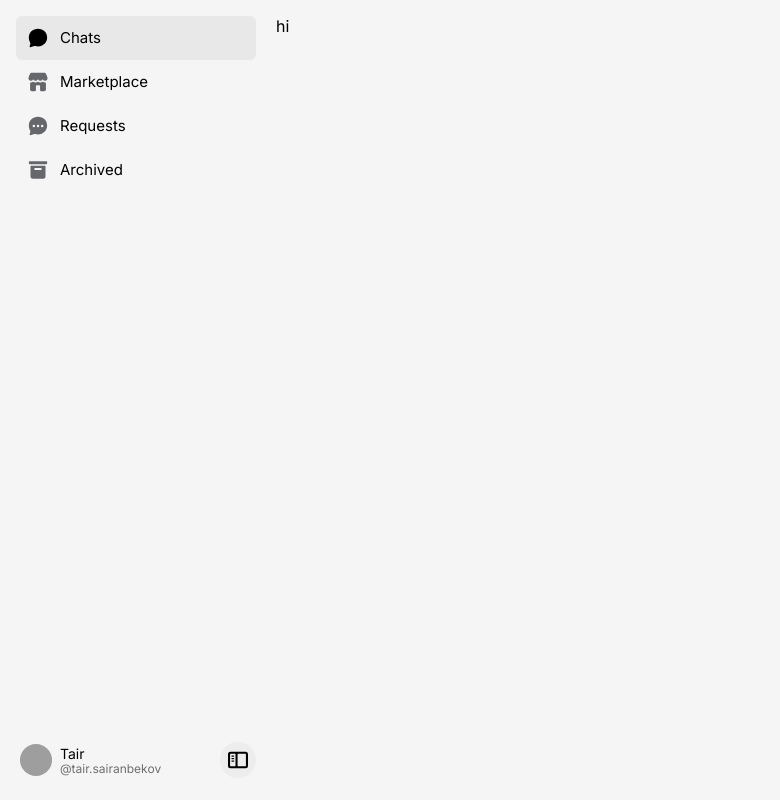
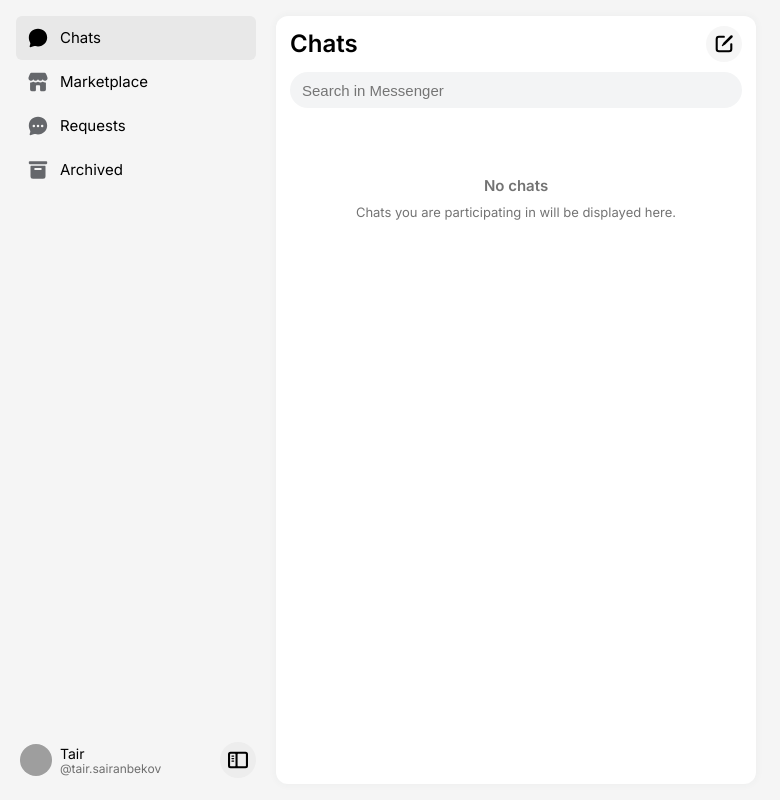
Before and after one commit to Tairascii/messenger-front, a Next.js app: page /t in a window 1280 px wide. Shown: the whole page, without its empty margins (0-780 px from the left). Built offline with nearby package versions, Linux system fonts and the light colour scheme; grey boxes are pictures that could not be loaded.

Commit message:
chats menu

```diff
--- a/src/app/(home)/layout.tsx
+++ b/src/app/(home)/layout.tsx
@@ -5,7 +5,7 @@ import styles from './layout.module.scss'
 
 export const metadata: Metadata = {
   title: 'Messenger',
-  description: 'Generated by create next app',
+  description: 'Created by tair sairanbekov',
 }
 
 export default function RootLayout({
--- a/src/app/t/(chats)/page.tsx
+++ b/src/app/t/(chats)/page.tsx
@@ -1,3 +1,5 @@
+import { ChatsMenu } from '@/components/ChatsMenu'
+
 export default function ChatsPage() {
-  return <div>hi</div>
+  return <ChatsMenu />
 }
--- a/src/app/t/layout.module.scss
+++ b/src/app/t/layout.module.scss
@@ -3,6 +3,7 @@
   align-items: flex-start;
   gap: 16px;
   height: 100%;
+  width: 100%;
   background-color: rgb(245, 245, 245);
   padding: 16px;
   box-sizing: border-box;
--- a/src/app/t/layout.tsx
+++ b/src/app/t/layout.tsx
@@ -1,5 +1,11 @@
 import { SideMenu } from '@/components/SideMenu'
+import { Metadata } from 'next'
 import styles from './layout.module.scss'
+
+export const metadata: Metadata = {
+  title: 'Messenger',
+  description: 'Created by tair sairanbekov',
+}
 
 export default function ChatsLayout({
   children,
--- /dev/null
+++ b/src/components/ChatsMenu/ChatsMenu.module.scss
@@ -0,0 +1,85 @@
+.block {
+  display: flex;
+  flex-direction: column;
+  background-color: $ui-white;
+  min-width: 300px;
+  max-width: 480px;
+  flex: 1;
+  height: 100%;
+  border-radius: 12px;
+  box-shadow: 0px 0px 8px rgba(52, 72, 84, 0.05);
+}
+
+.menuHeader {
+  display: flex;
+  align-items: center;
+  justify-content: space-between;
+  padding: 4px 8px;
+}
+
+.title {
+  font-weight: 700;
+  font-size: 1.5rem;
+  line-height: 28px;
+  margin: 0;
+  padding: 6px;
+}
+
+.newChat {
+  display: flex;
+  align-items: center;
+  justify-content: center;
+  height: 36px;
+  width: 36px;
+  background-color: #f6f6f6;
+  border-radius: 50%;
+  border: none;
+  padding: 0;
+  cursor: pointer;
+  margin: 6px;
+
+  &:hover {
+    background-color: #e8e8e8;
+  }
+}
+
+.inputWrapper {
+  padding: 0 14px;
+  width: 100%;
+  box-sizing: border-box;
+}
+
+.search {
+  height: 36px;
+  padding: 4px 12px;
+  box-sizing: border-box;
+  width: 100%;
+  background-color: #f3f4f5;
+  outline: none;
+  border: none;
+  border-radius: 50px;
+  font-size: 0.9375rem;
+  font-weight: 400;
+}
+
+.noChats {
+  display: flex;
+  flex-direction: column;
+  align-items: center;
+  justify-content: center;
+  margin-top: 60px;
+}
+
+.noChatsTitle {
+  margin: 8px 0;
+  font-size: 0.9375rem;
+  font-weight: 600;
+  line-height: 20px;
+  color: rgba(0, 0, 0, 0.55);
+}
+
+.noChatsSubtitle {
+  line-height: 16px;
+  font-size: 0.8125rem;
+  color: rgba(0, 0, 0, 0.55);
+}
--- /dev/null
+++ b/src/components/ChatsMenu/ChatsMenu.tsx
@@ -0,0 +1,31 @@
+import NewChatIcon from '@/icons/NewChatIcon'
+import styles from './ChatsMenu.module.scss'
+
+const ChatsMenu = () => {
+  return (
+    <div className={styles.block}>
+      <div className={styles.menuHeader}>
+        <h1 className={styles.title}>Chats</h1>
+        <button className={styles.newChat}>
+          <NewChatIcon />
+        </button>
+      </div>
+      <div className={styles.inputWrapper}>
+        <input
+          type="text"
+          name="search"
+          placeholder="Search in Messenger"
+          className={styles.search}
+        />
+      </div>
+      <div className={styles.noChats}>
+        <span className={styles.noChatsTitle}>No chats</span>
+        <span className={styles.noChatsSubtitle}>
+          Chats you are participating in will be displayed here.
+        </span>
+      </div>
+    </div>
+  )
+}
+
+export default ChatsMenu
--- /dev/null
+++ b/src/components/ChatsMenu/index.ts
@@ -0,0 +1 @@
+export { default as ChatsMenu } from './ChatsMenu'
--- a/src/components/SideMenu/SideMenu.tsx
+++ b/src/components/SideMenu/SideMenu.tsx
@@ -8,7 +8,7 @@ const SideMenu = () => {
     <div className={styles.block}>
       <nav className={styles.menuLinks}>
         {MenuLinks.map((link) => {
-          const isActive = link.id == 'chats'
+          const isActive = link.id == 'chats' // todo
           const iconColor = isActive ? '#000' : '#65676b'
           const Icon = link.icon
           return (
--- /dev/null
+++ b/src/icons/NewChatIcon.tsx
@@ -0,0 +1,20 @@
+import { IconProps } from "./types"
+
+const NewChatIcon = ({ fill = 'black' }: IconProps) => {
+  return (
+    <svg
+      viewBox="6 6 24 24"
+      fill="currentColor"
+      width="20"
+      height="20"
+      aria-hidden="true"
+      overflow="visible"
+      style={{ fill }}
+    >
+      <path d="M17.305 16.57a1.998 1.998 0 0 0-.347.467l-1.546 2.87a.5.5 0 0 0 .678.677l2.87-1.545c.171-.093.328-.21.466-.347l8.631-8.631a1.5 1.5 0 1 0-2.121-2.122l-8.631 8.632z"></path>
+      <path d="M18 10.5a1 1 0 0 0 1-1V9a1 1 0 0 0-1-1h-6a4 4 0 0 0-4 4v12a4 4 0 0 0 4 4h12a4 4 0 0 0 4-4v-6a1 1 0 0 0-1-1h-.5a1 1 0 0 0-1 1v6a1.5 1.5 0 0 1-1.5 1.5H12a1.5 1.5 0 0 1-1.5-1.5V12a1.5 1.5 0 0 1 1.5-1.5h6z"></path>
+    </svg>
+  )
+}
+
+export default NewChatIcon
```
